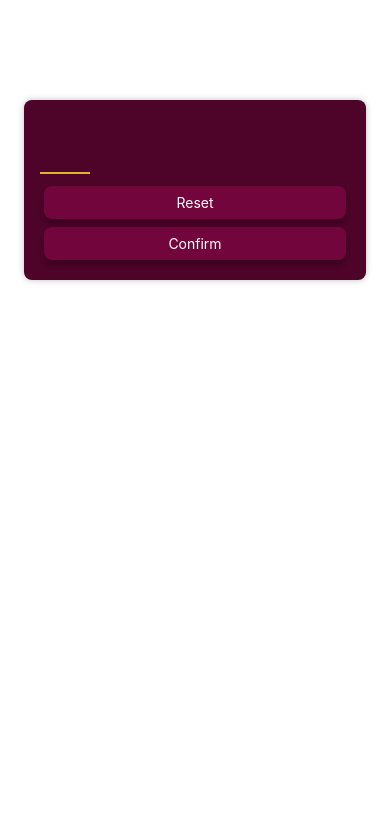
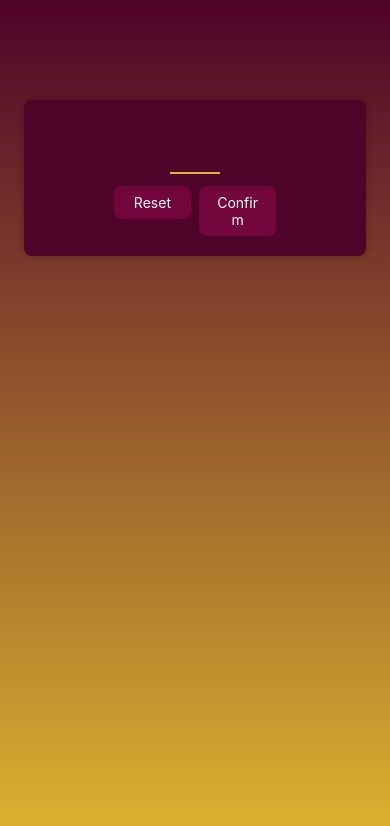
Before and after one commit to M-adeelnasir/simple-react-native-game, a React Native app: screen / in a window 390 px wide. Shown: the top 826 px of the page. Built offline with nearby package versions, Linux system fonts and the light colour scheme.

Commit message:
backround color linear gradient and centering the items

```diff
--- a/App.js
+++ b/App.js
@@ -1,9 +1,21 @@
 import { StatusBar } from 'expo-status-bar';
-import { StyleSheet, Text, View } from 'react-native';
+import { StyleSheet, View } from 'react-native';
+import { LinearGradient } from 'expo-linear-gradient';
 import StartGame from './screens/StartGame';
 
 export default function App() {
   return (
-    <StartGame />
+    // <View style={styles.bgColor}>
+    //   <StartGame />
+    // </View>
+    <LinearGradient colors={['#4e0329', '#ddb52f']} style={styles.bgColor}>
+      <StartGame />
+    </LinearGradient>
   );
 }
+
+const styles = new StyleSheet.create({
+  bgColor: {
+    flex: 1,
+  }
+})
--- a/components/PrimaryButton.js
+++ b/components/PrimaryButton.js
@@ -8,18 +8,26 @@ const PrimaryButton = ({ children }) => {
     }
 
     return (
-        <Pressable onPress={pressHandler} android_ripple={{ color: "#640233" }}>
-            <View style={styles.container}>
+        <View style={styles.outerContainer}>
+            <Pressable style={({ pressed }) => pressed ? [styles.outerContainer, styles.pressed] : styles.innerContainer} onPress={pressHandler} android_ripple={{ color: "#640233" }}>
+
                 <Text style={styles.btnText}>{children}</Text>
-            </View>
-        </Pressable>
+
+            </Pressable>
+        </View>
     )
 }
 
 export default PrimaryButton
 
 const styles = StyleSheet.create({
-    container: {
+    outerContainer: {
+        borderRadius: 8,
+        margin: 4,
+        overflow: 'hidden'
+    }
+    ,
+    innerContainer: {
         paddingHorizontal: 16,
         paddingVertical: 8,
         backgroundColor: "#72063c",
@@ -28,13 +36,15 @@ const styles = StyleSheet.create({
         shadowOffset: { width: 0, height: 5 },
         shadowRadius: 5,
         shadowOpacity: 0.25,
-        borderRadius: 8,
-        margin: 4,
+
 
     }
     , btnText: {
         color: "white",
         textAlign: "center",
 
+    },
+    pressed: {
+        opacity: .75,
     }
 })
--- a/package.json
+++ b/package.json
@@ -11,6 +11,7 @@
   },
   "dependencies": {
     "expo": "~44.0.0",
+    "expo-linear-gradient": "~11.0.3",
     "expo-status-bar": "~1.2.0",
     "react": "17.0.1",
     "react-dom": "17.0.1",
--- a/screens/StartGame.js
+++ b/screens/StartGame.js
@@ -8,8 +8,14 @@ const StartGame = () => {
     return (
         <View style={styles.inputContainer}>
             <TextInput style={styles.numberInput} maxLength={2} keyboardType='number-pad' />
-            <PrimaryButton>Reset</PrimaryButton>
-            <PrimaryButton>Confirm</PrimaryButton>
+            <View style={styles.buttonContainer}>
+                <View style={styles.btn}>
+                    <PrimaryButton>Reset</PrimaryButton>
+                </View>
+                <View style={styles.btn}>
+                    <PrimaryButton>Confirm</PrimaryButton>
+                </View>
+            </View>
         </View>
     )
 }
@@ -19,6 +25,9 @@ export default StartGame
 
 const styles = StyleSheet.create({
     inputContainer: {
+        justifyContent: "center",
+        alignItems: "center",
+        textAlign: "center",
         padding: 16,
         marginTop: 100,
         backgroundColor: "#4e0329",
@@ -30,6 +39,7 @@ const styles = StyleSheet.create({
         textShadowOffset: { width: 0, height: 2 },
         shadowRadius: 6,
         shadowOpacity: .25,
+
     },
     numberInput: {
         fontSize: 32,
@@ -42,6 +52,10 @@ const styles = StyleSheet.create({
         width: 50,
         textAlign: 'center'
 
+    }, buttonContainer: {
+        flexDirection: "row"
+    }, btn: {
+        flex: 1
     }
 
 })
```
Also changed, not shown: 1 other file (tests, documents, lock files or other folders).
